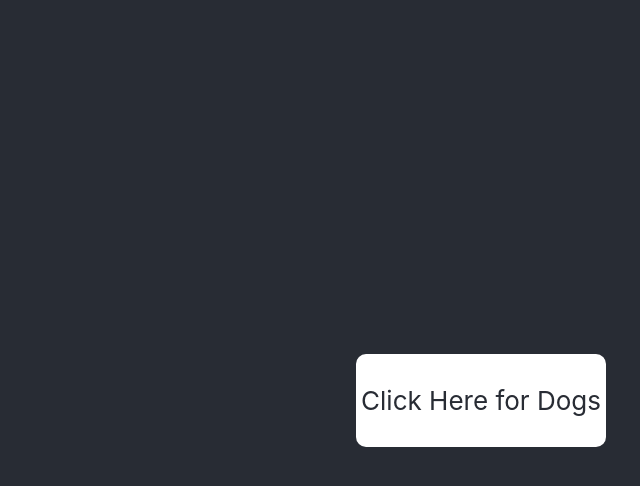
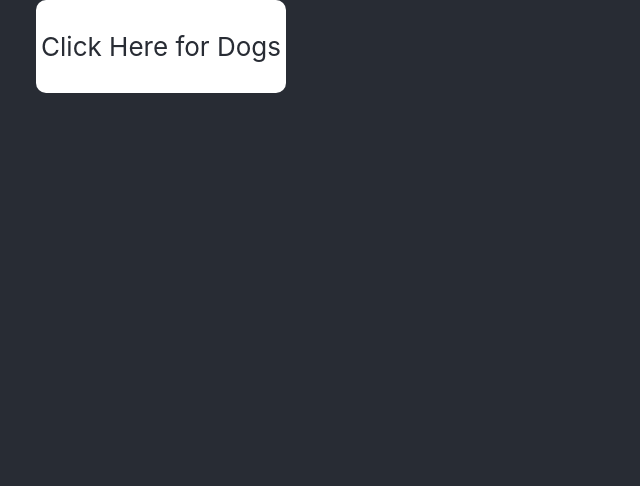
Before and after one commit to Lo-GR/random-dog-api-practice, a React (Create React App) app: page / in a window 1280 px wide. Shown: the top 486 px of the page, without its empty margins (159-799 px from the left). Built offline with nearby package versions, Linux system fonts and the light colour scheme.

Commit message:
minor styling changes

```diff
--- a/src/components/App.js
+++ b/src/components/App.js
@@ -21,18 +21,18 @@ function App() {
   }
   return (
     <div className="App">
-      <header className="App-header">
-        <div className="clickHere" onClick={handleGetFox}>
-          <p>Click Here for Dogs</p>
-        </div>
+      <div className="clickHere" onClick={handleGetFox}>
+        <p>Click Here for Dogs</p>
+      </div>
+      <div className="doggos">
         {dogs.map(dog => {
           if(checkFileType(dog)){
-            return <video src={dog} width="320" height="240" type="video/mp4" controls/>
+            return <video src={dog} width="320" height="240" type="video/mp4" controls className="file"/>
           } else {
-            return <img  src={dog} alt="a cute doggo"/>
+            return <img  src={dog} alt="a cute doggo" className="file"/>
           }
           })}
-      </header>
+      </div>
     </div>
   );
 }
--- a/src/styles/App.css
+++ b/src/styles/App.css
@@ -1,22 +1,23 @@
+
 .App {
-  text-align: center;
-}
-
-.App-header {
   background-color: #282c34;
   min-height: 100vh;
   display: flex;
-  flex-direction: column;
-  align-items: center;
+  flex-direction: row;
+  align-items: baseline;
   justify-content: center;
   font-size: calc(10px + 2vmin);
   color: #282c34;
+  text-align: center;
 }
 .clickHere{
   background-color: white;
   border-radius: 10px;
   padding: 5px;
 }
-img {
-  height: 100px;
+.doggos{
+  width: 50%
 }
+.file {
+  height: 200px;
+}
```
